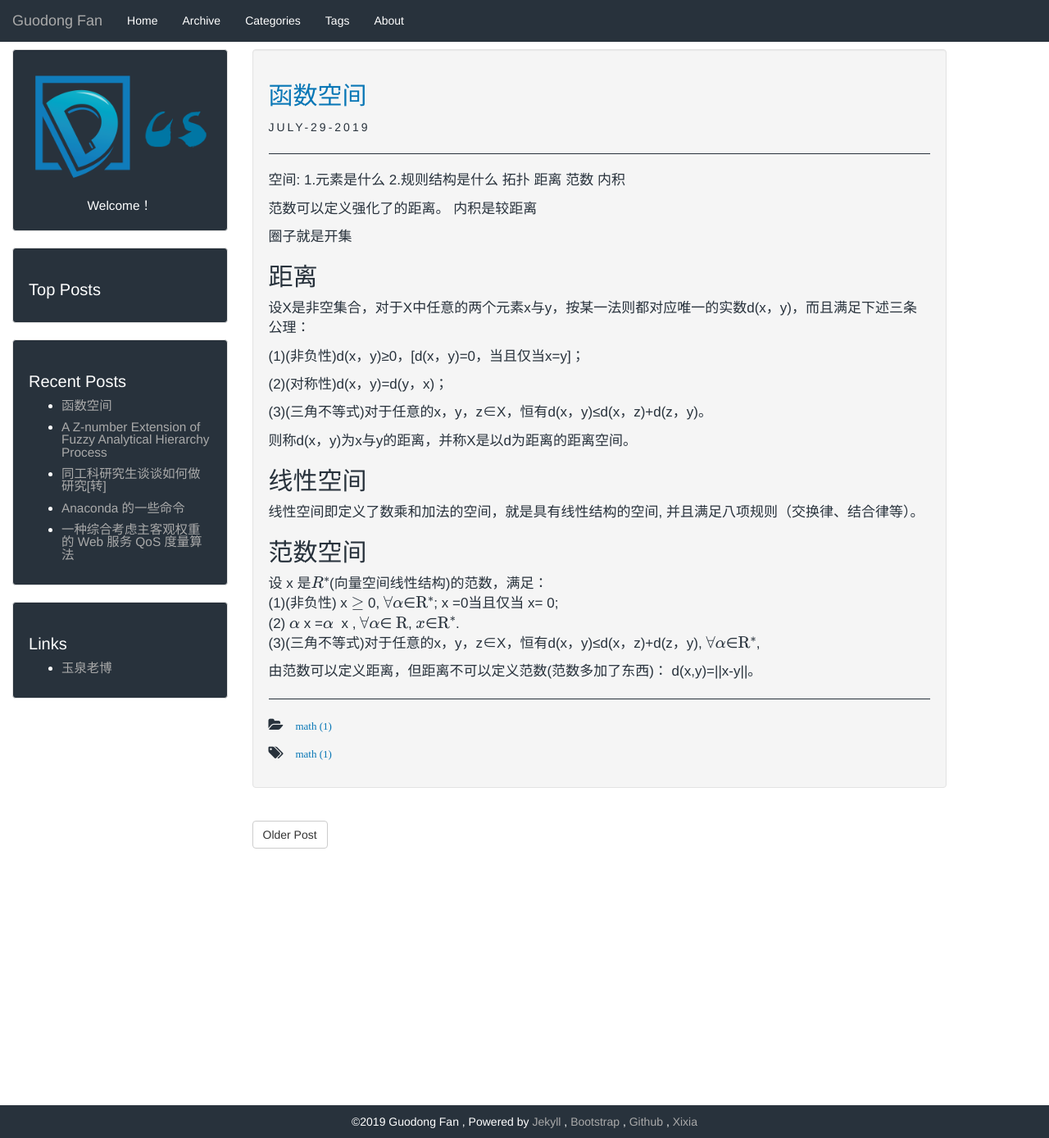
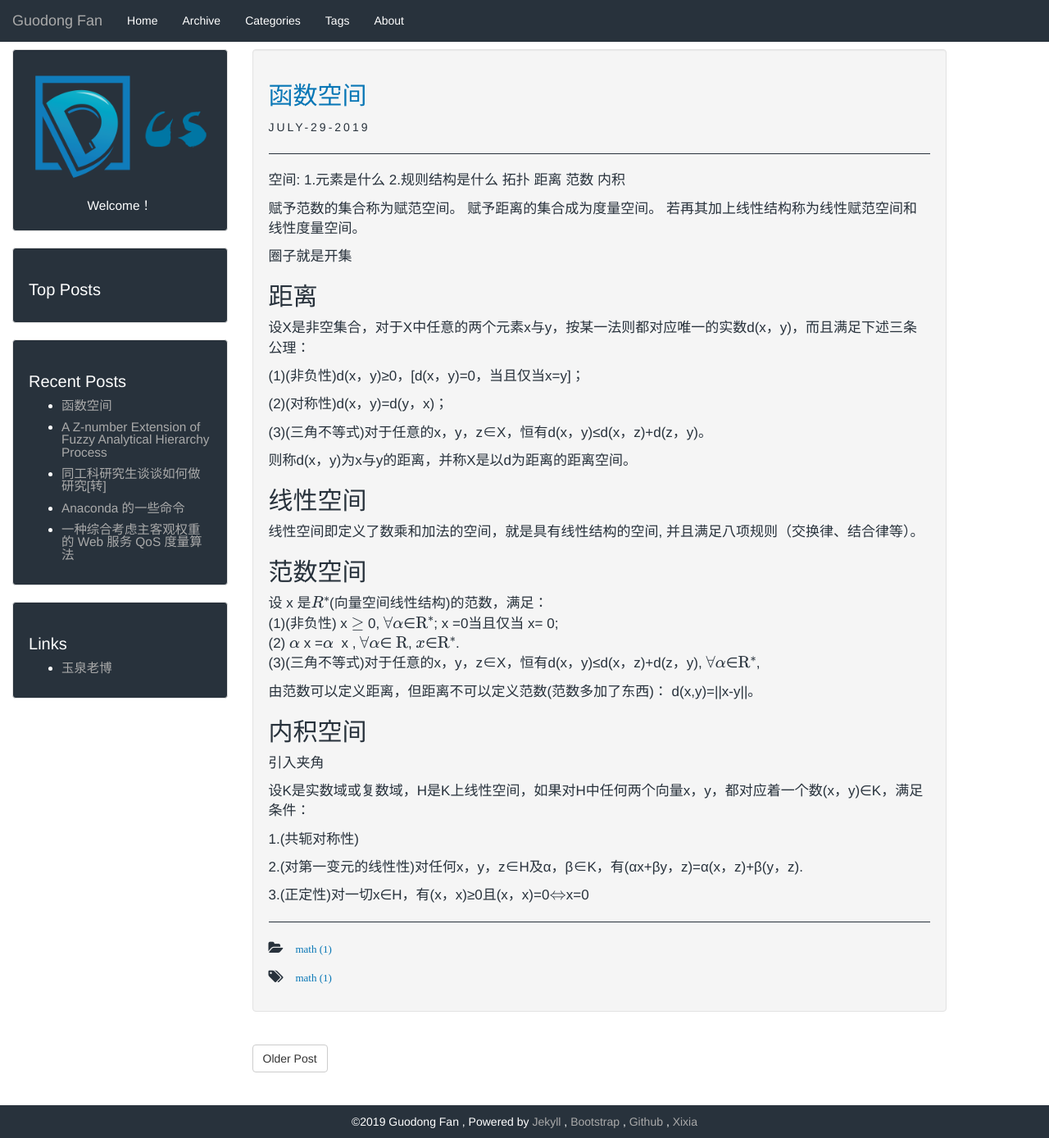
Before and after one commit to GuodongFan/GuodongFan.github.io, a Jekyll site: the page built from _posts/2019-07-29-Spaces-of-Functions.md, in a window 1280 px wide and 1388 px high. Shown: the whole window at 82% size. Built offline with Jekyll 4.4.1, drawn with Linux system fonts in a browser that asks for light colours; our own code applies the rules of GitHub Pages for plain Markdown files; formulas are drawn with MathJax 3.

Commit message:
Update 2019-07-29-Spaces-of-Functions.md

```diff
--- a/_posts/2019-07-29-Spaces-of-Functions.md
+++ b/_posts/2019-07-29-Spaces-of-Functions.md
@@ -7,8 +7,10 @@ tags: math
 空间: 1.元素是什么 2.规则结构是什么
 拓扑 距离 范数 内积
 
-范数可以定义强化了的距离。
-内积是较距离
+
+赋予范数的集合称为赋范空间。
+赋予距离的集合成为度量空间。
+若再其加上线性结构称为线性赋范空间和线性度量空间。
 
 
 圈子就是开集
@@ -42,3 +44,15 @@ tags: math
 
 由范数可以定义距离，但距离不可以定义范数(范数多加了东西)：
 d(x,y)=||x-y||。
+
+## 内积空间
+
+引入夹角
+
+设K是实数域或复数域，H是K上线性空间，如果对H中任何两个向量x，y，都对应着一个数(x，y)∈K，满足条件：
+
+1.(共轭对称性)
+
+2.(对第一变元的线性性)对任何x，y，z∈H及α，β∈K，有(αx+βy，z)=α(x，z)+β(y，z).
+
+3.(正定性)对一切x∈H，有(x，x)≥0且(x，x)=0$\Leftrightarrow$x=0
```
